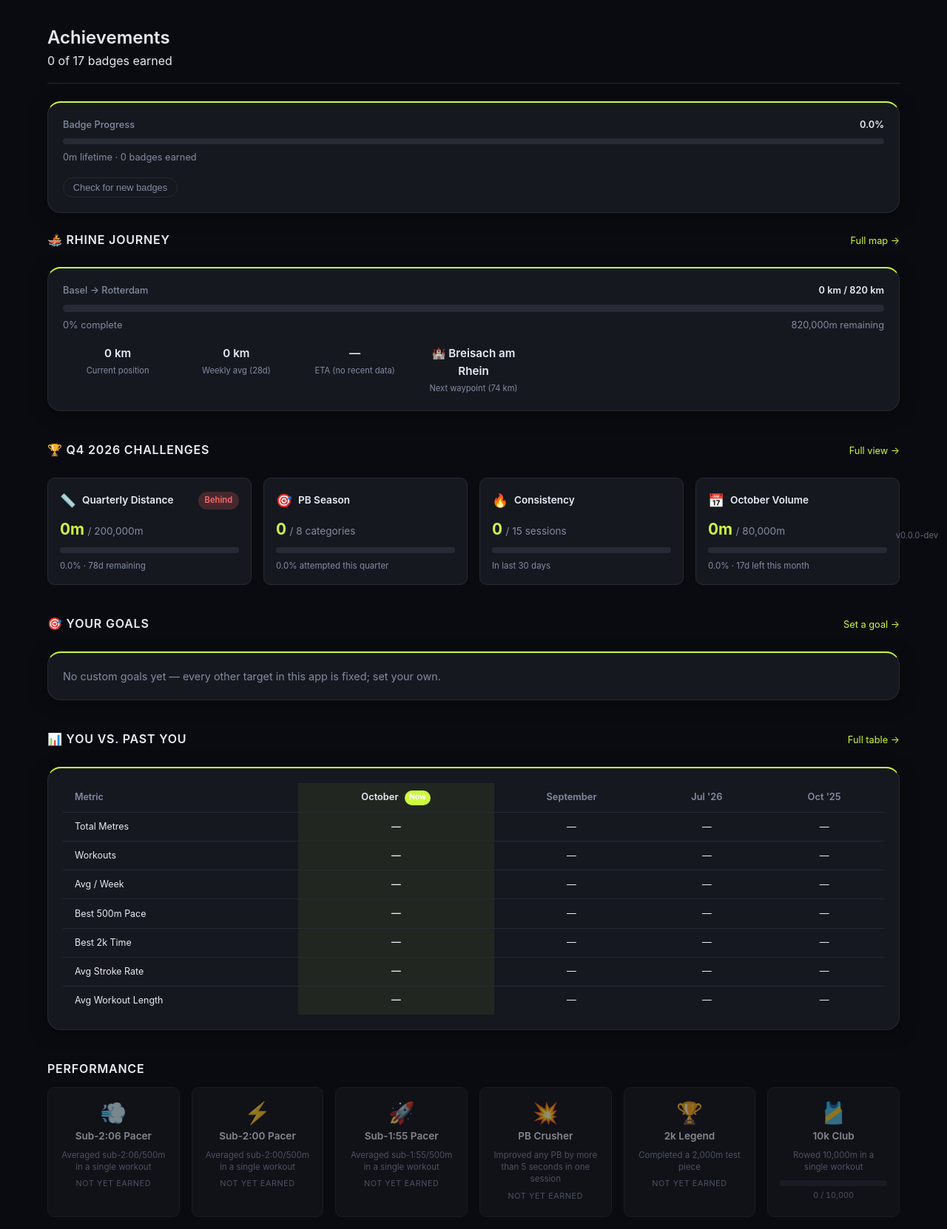
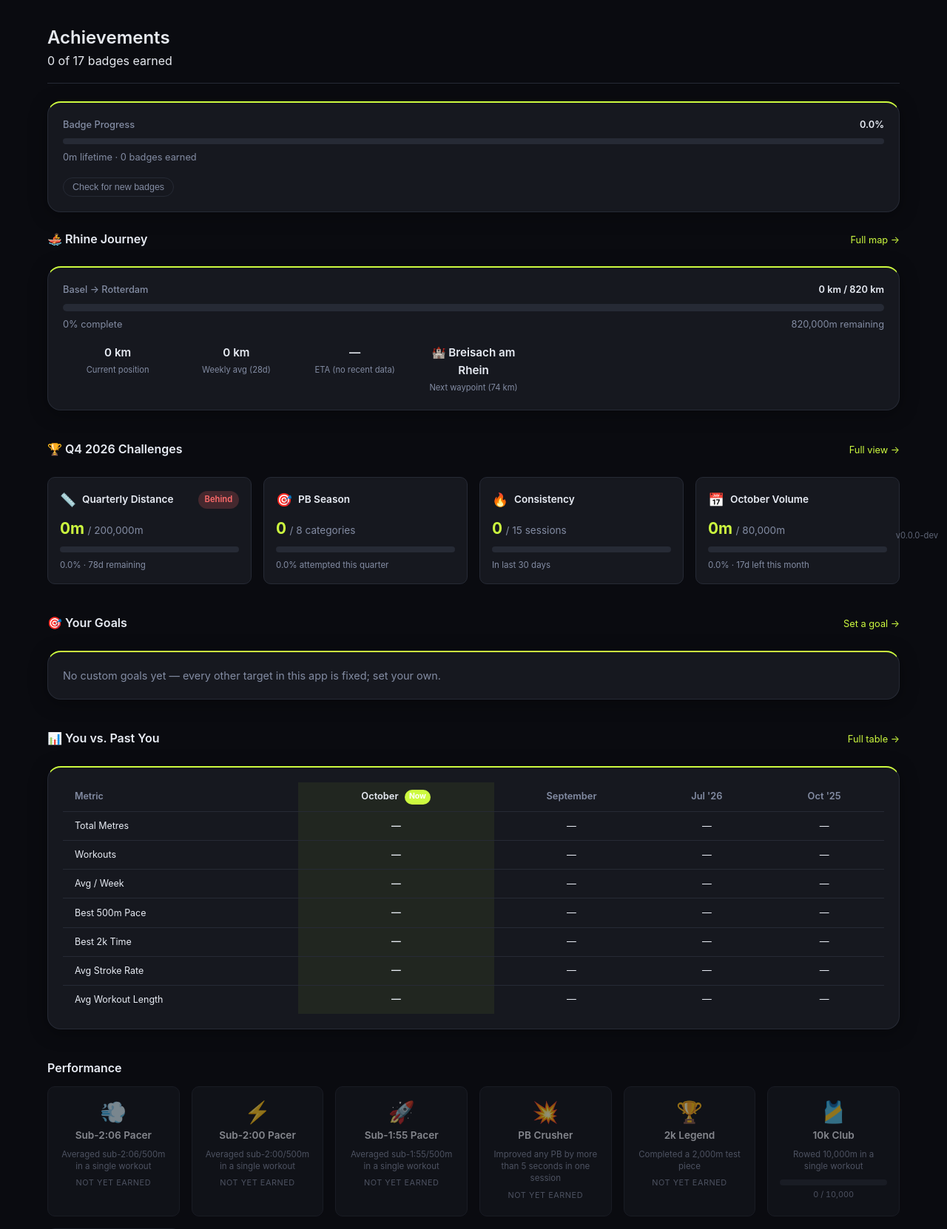
Before and after one commit to dsubtle1/row-tracker, a Flask app: page /gamification/ in a window 1280 px wide. Shown: the part 56-1718 px from the top of the page at 74% size. Run offline with Flask 3, Linux system fonts and the light colour scheme; data comes from the database, SQL or seed files in the repository; data that the repository does not hold is empty; some libraries are stand-ins or nearby versions.

Commit message:
v0.31.1: fix broken secondary buttons, gamification section-title styling, badge-check alert() UX

```diff
--- a/static/css/main.css
+++ b/static/css/main.css
@@ -1477,10 +1477,12 @@ code {
   color: var(--color-text-muted, #7a82a0);
 }
 
-/* Section title with count */
-.section-title {
+/* Section title with count (larger, non-eyebrow variant) */
+.section-title--lg {
   font-size: 1rem;
   font-weight: 600;
+  text-transform: none;
+  letter-spacing: normal;
   color: var(--color-text-primary, #e8ecf4);
   margin-bottom: 0.75rem;
   display: flex;
@@ -2408,11 +2410,6 @@ code {
   font-size: 0.82rem;
   font-weight: 600;
   color: #3ddc84;
-}
-
-.btn-sm {
-  padding: 0.3rem 0.8rem;
-  font-size: 0.8rem;
 }
 
 /* ============================================================
--- a/templates/base.html
+++ b/templates/base.html
@@ -66,10 +66,10 @@
       </a>
     </div>
     <div class="nav-actions">
-      <button class="feedback-btn nav-feedback-btn" onclick="openFeedback()" title="Send feedback">
+      <button class="feedback-btn nav-feedback-btn" onclick="openFeedback()" title="Send feedback" aria-label="Send feedback">
         💬 Feedback
       </button>
-      <button class="theme-toggle" onclick="toggleTheme()" title="Toggle light/dark mode">
+      <button class="theme-toggle" onclick="toggleTheme()" title="Toggle light/dark mode" aria-label="Toggle light/dark mode">
         <span class="theme-icon">☀️</span>
       </button>
       <button class="nav-hamburger" id="navHamburger" onclick="toggleMobileNav()" aria-label="Toggle navigation" aria-expanded="false">
--- a/templates/feedback/modal.html
+++ b/templates/feedback/modal.html
@@ -33,7 +33,7 @@
       <div id="feedback-error" class="feedback-error" hidden></div>
 
       <div class="feedback-actions">
-        <button type="button" class="btn btn-secondary" onclick="closeFeedback()">Cancel</button>
+        <button type="button" class="btn btn-ghost" onclick="closeFeedback()">Cancel</button>
         <button type="submit" class="btn btn-primary" id="feedback-submit">Send Feedback</button>
       </div>
     </form>
@@ -41,7 +41,7 @@
     <div id="feedback-success" class="feedback-success" hidden>
       <span class="feedback-success-icon">✅</span>
       <p>Thanks — feedback received!</p>
-      <button class="btn btn-secondary" onclick="closeFeedback()">Close</button>
+      <button class="btn btn-ghost" onclick="closeFeedback()">Close</button>
     </div>
   </div>
 </div>
--- a/templates/gamification/badges.html
+++ b/templates/gamification/badges.html
@@ -19,7 +19,7 @@
 
 {% for category, badge_list in by_category.items() %}
 <section class="mb-5">
-  <h2 class="section-title">
+  <h2 class="section-title--lg">
     {{ category }}
     <span class="category-count">
       {{ badge_list | selectattr('earned_date') | list | length }} / {{ badge_list | length }}
--- a/templates/gamification/goals.html
+++ b/templates/gamification/goals.html
@@ -10,7 +10,7 @@
 
 <div class="card mb-4">
   <div class="card-body">
-    <h2 class="section-title mb-3">New Goal</h2>
+    <h2 class="section-title--lg mb-3">New Goal</h2>
     <form method="post" id="goal-form">
       <input type="hidden" name="csrf_token" value="{{ csrf_token() }}" />
 
@@ -54,7 +54,7 @@
   </div>
 </div>
 
-<h2 class="section-title mb-3">Active &amp; Achieved Goals</h2>
+<h2 class="section-title--lg mb-3">Active &amp; Achieved Goals</h2>
 
 {% if goals %}
 <div class="challenge-grid">
--- a/templates/gamification/hub.html
+++ b/templates/gamification/hub.html
@@ -22,13 +22,14 @@
       {{ "{:,}".format(stats.total_metres) }}m lifetime · {{ stats.earned_badges }} badges earned
     </div>
     <button class="btn btn-ghost btn-sm mt-3" onclick="triggerBadgeCheck()">Check for new badges</button>
+    <span class="sync-status" id="badgeCheckStatus"></span>
   </div>
 </div>
 
 {# ── Rhine journey summary ── #}
 <section class="mb-5">
   <div class="section-title-row">
-    <h2 class="section-title">🚣 Rhine Journey</h2>
+    <h2 class="section-title--lg">🚣 Rhine Journey</h2>
     <a href="{{ url_for('gamification.route') }}" class="section-link">Full map →</a>
   </div>
   <div class="card">
@@ -84,7 +85,7 @@
 {# ── Season challenges summary ── #}
 <section class="mb-5">
   <div class="section-title-row">
-    <h2 class="section-title">🏆 {{ challenges.q_label }} Challenges</h2>
+    <h2 class="section-title--lg">🏆 {{ challenges.q_label }} Challenges</h2>
     <a href="{{ url_for('gamification.challenges') }}" class="section-link">Full view →</a>
   </div>
   <div class="challenge-grid">
@@ -157,7 +158,7 @@
 {# ── Custom goals summary ── #}
 <section class="mb-5">
   <div class="section-title-row">
-    <h2 class="section-title">🎯 Your Goals</h2>
+    <h2 class="section-title--lg">🎯 Your Goals</h2>
     <a href="{{ url_for('gamification.goals') }}" class="section-link">{{ "Manage →" if goals else "Set a goal →" }}</a>
   </div>
   {% if goals %}
@@ -190,7 +191,7 @@
 {# ── You vs. Past You summary ── #}
 <section class="mb-5">
   <div class="section-title-row">
-    <h2 class="section-title">📊 You vs. Past You</h2>
+    <h2 class="section-title--lg">📊 You vs. Past You</h2>
     <a href="{{ url_for('gamification.versus') }}" class="section-link">Full table →</a>
   </div>
   <div class="card">
@@ -236,7 +237,7 @@
 {# ── Recently earned ── #}
 {% if recently_earned %}
 <section class="mb-5">
-  <h2 class="section-title">🎉 Recently Earned</h2>
+  <h2 class="section-title--lg">🎉 Recently Earned</h2>
   <div class="badge-grid">
     {% for badge in recently_earned %}
     <div class="badge-card earned new">
@@ -253,7 +254,7 @@
 {# ── Stale PB nudges ── #}
 {% if stale_pbs %}
 <section class="mb-5">
-  <h2 class="section-title">⏰ PB Nudges</h2>
+  <h2 class="section-title--lg">⏰ PB Nudges</h2>
   <div class="nudge-list">
     {% for pb in stale_pbs %}
     <div class="nudge-card">
@@ -271,7 +272,7 @@
 {# ── Badge categories ── #}
 {% for category, badge_list in by_category.items() %}
 <section class="mb-5">
-  <h2 class="section-title">{{ category }}</h2>
+  <h2 class="section-title--lg">{{ category }}</h2>
   <div class="badge-grid">
     {% for badge in badge_list %}
     <div class="badge-card {% if badge.earned_date %}earned{% else %}locked{% endif %}">
@@ -303,13 +304,24 @@
 {% block extra_js %}
 <script>
 function triggerBadgeCheck() {
+  const status = document.getElementById('badgeCheckStatus');
+  status.className = 'sync-status';
+  status.textContent = 'Checking…';
   fetch('/gamification/api/badges/check', { method: 'POST', headers: { 'X-CSRFToken': csrfToken() } })
     .then(r => r.json())
     .then(data => {
       if (data.newly_awarded && data.newly_awarded.length > 0) {
-        alert('New badges earned: ' + data.newly_awarded.join(', '));
-        location.reload();
+        status.className = 'sync-status sync-status--ok';
+        status.textContent = 'New badges earned: ' + data.newly_awarded.join(', ') + ' — reloading…';
+        setTimeout(() => location.reload(), 1200);
+      } else {
+        status.className = 'sync-status';
+        status.textContent = 'No new badges yet.';
       }
+    })
+    .catch(() => {
+      status.className = 'sync-status sync-status--error';
+      status.textContent = 'Check failed — try again.';
     });
 }
 </script>
--- a/templates/tracker/quickstart.html
+++ b/templates/tracker/quickstart.html
@@ -231,7 +231,7 @@
       </div>
       <div class="qs-feedback-actions">
         <button class="btn btn-primary" onclick="openFeedback()">💬 Send Feedback</button>
-        <a href="{{ url_for('tracker.faq') }}" class="btn btn-secondary">FAQ & Known Issues</a>
+        <a href="{{ url_for('tracker.faq') }}" class="btn btn-ghost">FAQ & Known Issues</a>
       </div>
     </div>
 
--- a/templates/tracker/quickstart_template.html
+++ b/templates/tracker/quickstart_template.html
@@ -224,7 +224,7 @@
       </div>
       <div class="qs-feedback-actions">
         <button class="btn btn-primary" onclick="openFeedback()">💬 Send Feedback</button>
-        <a href="{{ url_for('tracker.faq') }}" class="btn btn-secondary">FAQ & Known Issues</a>
+        <a href="{{ url_for('tracker.faq') }}" class="btn btn-ghost">FAQ & Known Issues</a>
       </div>
     </div>
 
```
Also changed, not shown: CHANGELOG.md, 1 other file.
